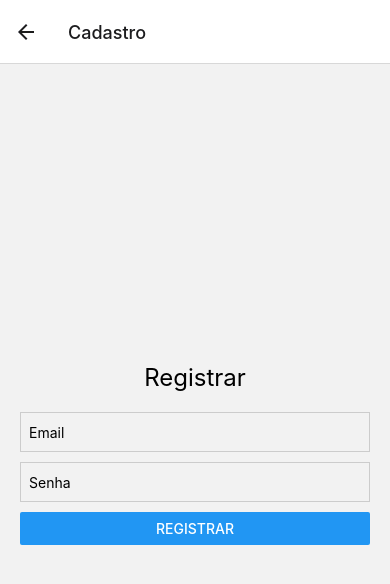
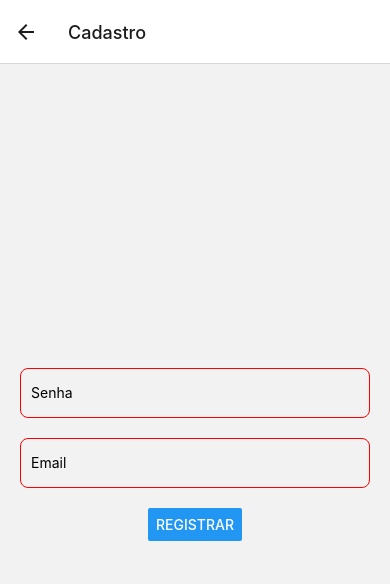
Before and after one commit to Rminoro/mobile_gs, a React Native app: screen /Cadastro in a window 390 px wide. Shown: the top 584 px of the page. Built offline with nearby package versions, Linux system fonts and the light colour scheme.

Commit message:
Main: Login, cadastro api integrados com flask e back em python check, criação das 2 telas e nao consegui colocar o mapa ainda

```diff
--- a/App.js
+++ b/App.js
@@ -5,6 +5,8 @@ import { createStackNavigator } from '@react-navigation/stack';
 import Inicio from './screens/inicio/index.js';
 import Login from './screens/login/index.js';
 import Cadastro from './screens/cadastro/index.js';
+import Report from './screens/report/index.js';
+import Principal from './screens/principal/index.js';
 
 const Stack = createStackNavigator();
 
@@ -15,6 +17,8 @@ function App() {
         <Stack.Screen name="Inicio" component={Inicio} />
         <Stack.Screen name="Login" component={Login} />
         <Stack.Screen name="Cadastro" component={Cadastro} />
+        <Stack.Screen name="Report" component={Report}/>
+        <Stack.Screen name="Principal" component={Principal}/>
       </Stack.Navigator>
     </NavigationContainer>
   );
--- a/app.json
+++ b/app.json
@@ -12,13 +12,20 @@
       "backgroundColor": "#ffffff"
     },
     "ios": {
-      "supportsTablet": true
+      "supportsTablet": true,
+      "infoPlist": {
+        "NSLocationWhenInUseUsageDescription": "Your app needs access to your location."
+      }
     },
     "android": {
       "adaptiveIcon": {
         "foregroundImage": "./assets/adaptive-icon.png",
         "backgroundColor": "#ffffff"
-      }
+      },
+      "permissions": [
+        "ACCESS_FINE_LOCATION",
+        "ACCESS_COARSE_LOCATION"
+      ]
     },
     "web": {
       "favicon": "./assets/favicon.png"
--- a/package.json
+++ b/package.json
@@ -18,7 +18,8 @@
     "react-hook-form": "^7.51.5",
     "react-native": "0.74.1",
     "react-native-geolocation-service": "^5.3.1",
-    "react-native-maps": "^1.15.6"
+    "react-native-maps": "^1.15.6",
+    "expo-location": "~17.0.1"
   },
   "devDependencies": {
     "@babel/core": "^7.20.0"
--- a/screens/cadastro/index.js
+++ b/screens/cadastro/index.js
@@ -1,85 +1,75 @@
-// RegisterScreen.js
-import React from 'react';
-import { View, Text, TextInput, Button, StyleSheet, Alert } from 'react-native';
-import { useForm, Controller } from 'react-hook-form';
+import { View, TextInput, StyleSheet, Button, Alert } from 'react-native';
+import React, { useState } from 'react';
 
-export default function Cadastro() {
-  const { control, handleSubmit, formState: { errors } } = useForm();
 
-  const onSubmit = data => {
-    Alert.alert("Registro bem-sucedido", `Email: ${data.email}, Senha: ${data.password}`);
+const Cadastro = () => {
+  const [cpf, setCpf] = useState('');
+  const [senha, setSenha] = useState('');
+  const [email, setEmail] = useState('');
+
+  const handleRegister = async () => {
+    try {
+      const response = await fetch('http://192.168.15.133:5000/register', {
+        method: 'POST',
+        headers: {
+          'Content-Type': 'application/json',
+        },
+        body: JSON.stringify({
+          senha: senha,
+          email: email, // Adicionando o campo de email
+        }),
+      });
+      const data = await response.json();
+      if (response.ok) {
+        // Registro bem-sucedido, exiba uma mensagem ou navegue para outra tela
+        Alert.alert('Sucesso', 'Usuário registrado com sucesso.');
+      } else {
+        // Exiba uma mensagem de erro se o registro falhar
+        Alert.alert('Erro', data.message || 'Erro ao registrar usuário.');
+      }
+    } catch (error) {
+      console.error('Erro:', error);
+      Alert.alert('Erro', 'Ocorreu um erro ao processar o registro.');
+    }
   };
 
   return (
     <View style={styles.container}>
-      <Text style={styles.title}>Registrar</Text>
-      <Controller
-        control={control}
-        rules={{
-          required: true,
-          pattern: /^[a-zA-Z0-9._%+-]+@[a-zA-Z0-9.-]+\.[a-zA-Z]{2,4}$/,
-        }}
-        render={({ field: { onChange, onBlur, value } }) => (
-          <TextInput
-            style={styles.input}
-            onBlur={onBlur}
-            onChangeText={onChange}
-            value={value}
-            placeholder="Email"
-            keyboardType="email-address"
-          />
-        )}
-        name="email"
-        defaultValue=""
+      <TextInput
+        placeholder="Senha"
+        onChangeText={(text) => setSenha(text)}
+        value={senha}
+        style={styles.input}
+        secureTextEntry
       />
-      {errors.email && <Text style={styles.errorText}>Email inválido.</Text>}
-
-      <Controller
-        control={control}
-        rules={{
-          required: true,
-          minLength: 6,
-        }}
-        render={({ field: { onChange, onBlur, value } }) => (
-          <TextInput
-            style={styles.input}
-            onBlur={onBlur}
-            onChangeText={onChange}
-            value={value}
-            placeholder="Senha"
-            secureTextEntry
-          />
-        )}
-        name="password"
-        defaultValue=""
+      <TextInput
+        placeholder="Email"
+        onChangeText={(text) => setEmail(text)}
+        value={email}
+        style={styles.input}
+        keyboardType="email-address"
       />
-      {errors.password && <Text style={styles.errorText}>A senha deve ter pelo menos 6 caracteres.</Text>}
-
-      <Button title="Registrar" onPress={handleSubmit(onSubmit)} />
+      <Button title="Registrar" onPress={handleRegister} />
     </View>
   );
-}
+};
 
 const styles = StyleSheet.create({
   container: {
     flex: 1,
     justifyContent: 'center',
-    padding: 20,
-  },
-  title: {
-    fontSize: 24,
-    marginBottom: 20,
-    textAlign: 'center',
+    alignItems: 'center',
+    paddingHorizontal: 20,
   },
   input: {
-    height: 40,
-    borderColor: '#ccc',
+    width: '100%',
+    height: 50,
     borderWidth: 1,
-    marginBottom: 10,
-    paddingLeft: 8,
-  },
-  errorText: {
-    color: 'red',
-    marginBottom: 10,
+    borderColor: 'red',
+    borderRadius: 8,
+    paddingHorizontal: 10,
+    marginBottom: 20,
   },
 });
+
+export default Cadastro;
--- a/screens/inicio/index.js
+++ b/screens/inicio/index.js
@@ -17,6 +17,11 @@ const Inicio = () =>{
             title="Ir para Login"
             onPress={() => navigation.navigate('Login')}
             />
+             <Button
+          title="Ir para Report"
+          onPress={() => navigation.navigate('Report')}
+          style={styles.reportButton}
+        />
         </View>
     </ImageBackground>
   )
--- a/screens/login/index.js
+++ b/screens/login/index.js
@@ -1,6 +1,6 @@
 import React, { useState } from 'react';
 import { View, TextInput, StyleSheet, TouchableOpacity, Text, Modal, Button } from 'react-native';
-// import axios from 'axios';
+import axios from 'axios';
 
 const Login = ({ navigation }) => {
   const [email, setEmail] = useState('');
@@ -18,7 +18,7 @@ const Login = ({ navigation }) => {
     try {
       const response = await axios.post('http://192.168.15.133:5000/login', { email, senha });
       if (response.data.success) {
-        navigation.navigate('TelaInicial');
+        navigation.navigate('Principal');
       } else {
         setModalMessage(response.data.message || 'Erro ao fazer login. Tente novamente.');
         setModalVisible(true);
--- /dev/null
+++ b/screens/principal/index.js
@@ -0,0 +1,21 @@
+import React from 'react';
+import { View, Button, StyleSheet } from 'react-native';
+
+const Principal = ({ navigation }) => {
+  return (
+    <View style={styles.container}>
+      <Button title="Reportar" onPress={() => navigation.navigate('Report')} />
+      <Button title="Mapa de Navegação" onPress={() => navigation.navigate('Maps')} />
+    </View>
+  );
+};
+
+const styles = StyleSheet.create({
+  container: {
+    flex: 1,
+    justifyContent: 'center',
+    padding: 20,
+  },
+});
+
+export default Principal;
```
Also changed, not shown: screens/maps/index.js (added, +101 -0 lines), screens/report/index.js (+105 -17 lines), 1 other file (tests, documents, lock files or other folders).
